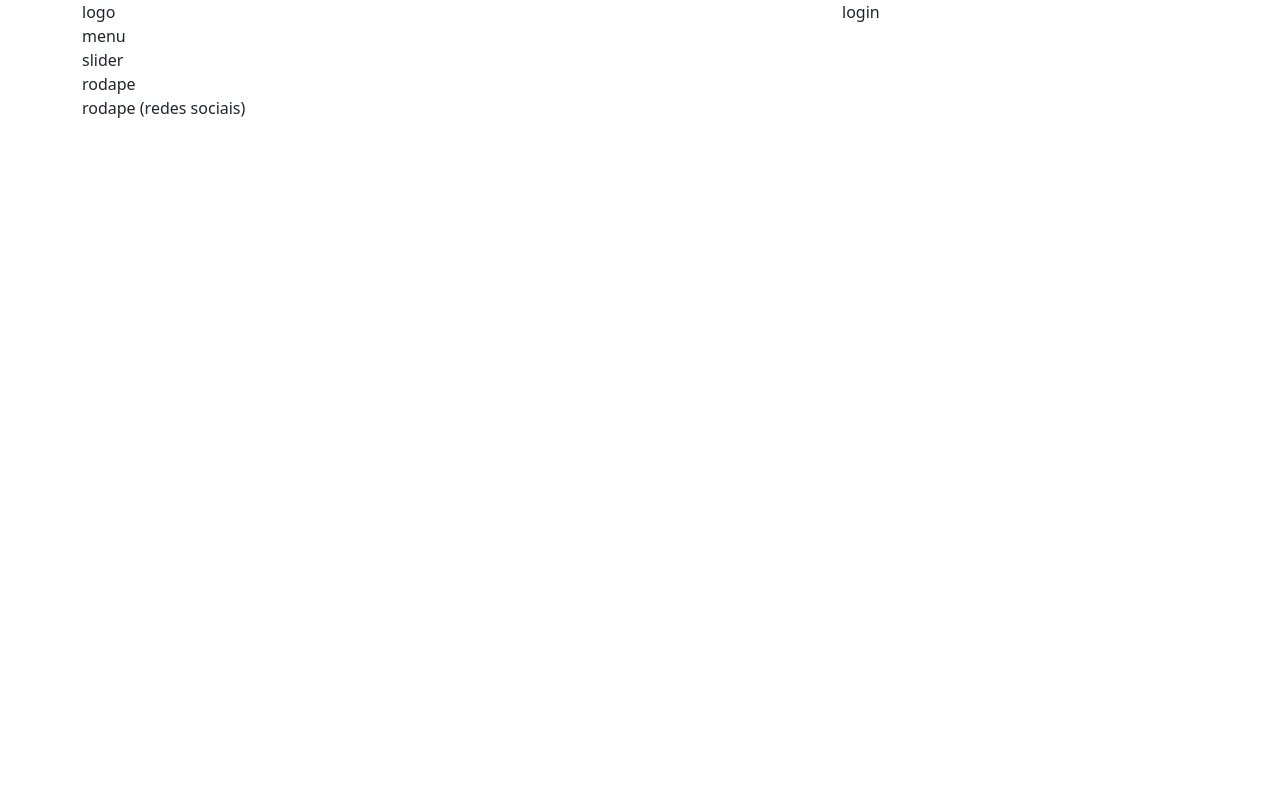
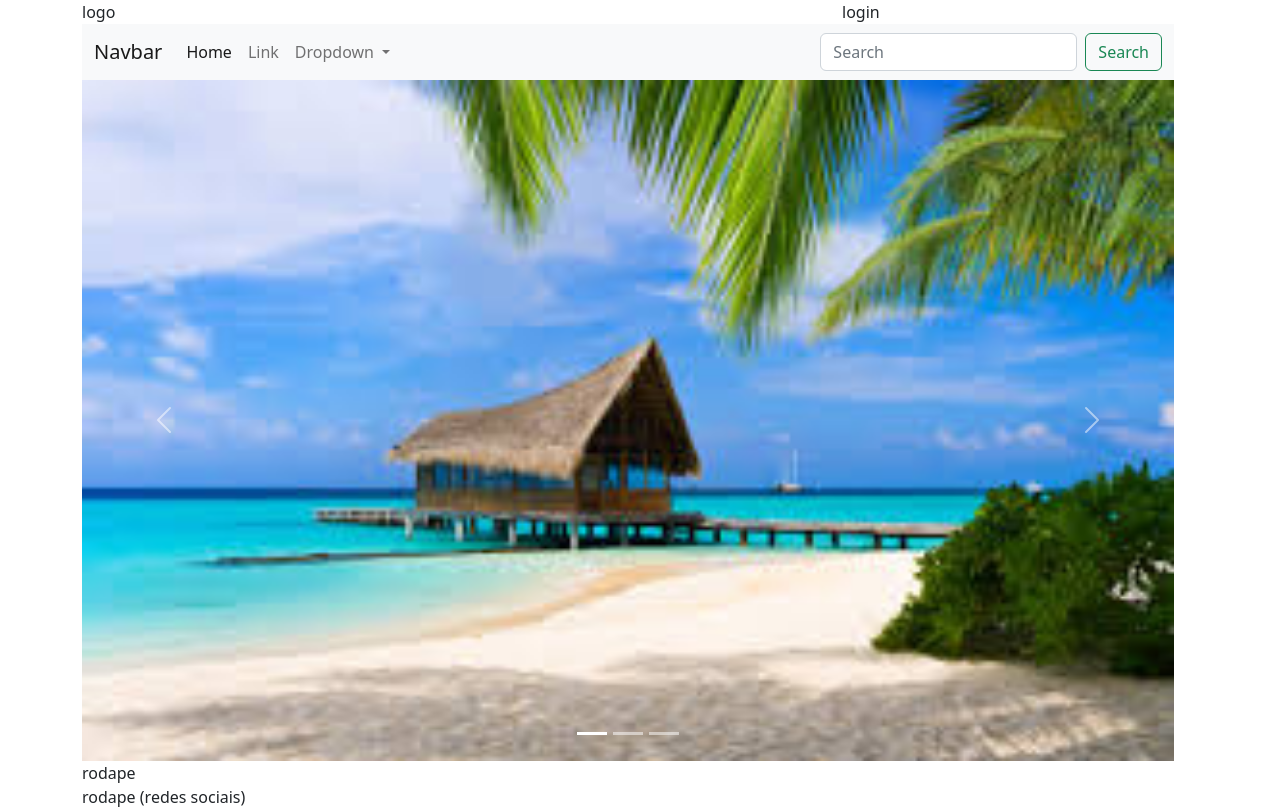
Before and after one commit to jaunn-victorr/PAW-03-06, a plain HTML site: page index.html in a window 1280 px wide. Drawn offline with nearby package versions, Linux system fonts and the light colour scheme.

Commit message:
carrousel

```diff
--- a/index.html
+++ b/index.html
@@ -20,12 +20,74 @@
             </div>
             <div class="row">
                 <div class="col-12">
-                    menu
+                    <nav class="navbar navbar-expand-lg bg-light">
+                        <div class="container-fluid">
+                          <a class="navbar-brand" href="#">Navbar</a>
+                          <button class="navbar-toggler" type="button" data-bs-toggle="collapse" data-bs-target="#navbarSupportedContent" aria-controls="navbarSupportedContent" aria-expanded="false" aria-label="Toggle navigation">
+                            <span class="navbar-toggler-icon"></span>
+                          </button>
+                          <div class="collapse navbar-collapse" id="navbarSupportedContent">
+                            <ul class="navbar-nav me-auto mb-2 mb-lg-0">
+                              <li class="nav-item">
+                                <a class="nav-link active" aria-current="page" href="#">Home</a>
+                              </li>
+                              <li class="nav-item">
+                                <a class="nav-link" href="#">Link</a>
+                              </li>
+                              <li class="nav-item dropdown">
+                                <a class="nav-link dropdown-toggle" href="#" id="navbarDropdown" role="button" data-bs-toggle="dropdown" aria-expanded="false">
+                                  Dropdown
+                                </a>
+                                <ul class="dropdown-menu" aria-labelledby="navbarDropdown">
+                                  <li><a class="dropdown-item" href="#">Action</a></li>
+                                  <li><a class="dropdown-item" href="#">Another action</a></li>
+                                  <li><hr class="dropdown-divider"></li>
+                                  <li><a class="dropdown-item" href="#">Something else here</a></li>
+                                </ul>
+                              </li>
+                            </ul>
+                            <form class="d-flex" role="search">
+                              <input class="form-control me-2" type="search" placeholder="Search" aria-label="Search">
+                              <button class="btn btn-outline-success" type="submit">Search</button>
+                            </form>
+                          </div>
+                        </div>
+                      </nav>
                 </div>
             </div>
             <div class="row">
                 <div class="col-12">
-                    slider
+                    <div id="carouselExampleIndicators" class="carousel slide" data-bs-ride="true">
+                        <div class="carousel-indicators">
+                            <button type="button" data-bs-target="#carouselExampleIndicators" data-bs-slide-to="0"
+                                class="active" aria-current="true" aria-label="Slide 1"></button>
+                            <button type="button" data-bs-target="#carouselExampleIndicators" data-bs-slide-to="1"
+                                aria-label="Slide 2"></button>
+                            <button type="button" data-bs-target="#carouselExampleIndicators" data-bs-slide-to="2"
+                                aria-label="Slide 3"></button>
+                        </div>
+                        <div class="carousel-inner">
+                            <div class="carousel-item active">
+                                <img src="praias/praia 4.jpg" class="d-block w-100" alt="...">
+                            </div>
+                            <div class="carousel-item">
+                                <img src="praias/praia 5.jpg" class="d-block w-100" alt="...">
+                            </div>
+                            <div class="carousel-item">
+                                <img src="praias/praia 6.jpg" class="d-block w-100" alt="...">
+                            </div>
+                        </div>
+                        <button class="carousel-control-prev" type="button" data-bs-target="#carouselExampleIndicators"
+                            data-bs-slide="prev">
+                            <span class="carousel-control-prev-icon" aria-hidden="true"></span>
+                            <span class="visually-hidden">Previous</span>
+                        </button>
+                        <button class="carousel-control-next" type="button" data-bs-target="#carouselExampleIndicators"
+                            data-bs-slide="next">
+                            <span class="carousel-control-next-icon" aria-hidden="true"></span>
+                            <span class="visually-hidden">Next</span>
+                        </button>
+                    </div>
                 </div>
                 <div class="row">
                     <div class="col-9">
@@ -36,10 +98,10 @@
                             rodape (redes sociais)
                         </div>
 
-                </div>
-                <script src="https://cdn.jsdelivr.net/npm/bootstrap@5.2.0-beta1/dist/js/bootstrap.bundle.min.js"
-                    integrity="sha384-pprn3073KE6tl6bjs2QrFaJGz5/SUsLqktiwsUTF55Jfv3qYSDhgCecCxMW52nD2"
-                    crossorigin="anonymous"></script>
+                    </div>
+                    <script src="https://cdn.jsdelivr.net/npm/bootstrap@5.2.0-beta1/dist/js/bootstrap.bundle.min.js"
+                        integrity="sha384-pprn3073KE6tl6bjs2QrFaJGz5/SUsLqktiwsUTF55Jfv3qYSDhgCecCxMW52nD2"
+                        crossorigin="anonymous"></script>
 </body>
 
 </html>
```
Also changed, not shown: praias/praia 4.jpg (added), praias/praia 5.jpg (added), praias/praia 6.jpg (added).
